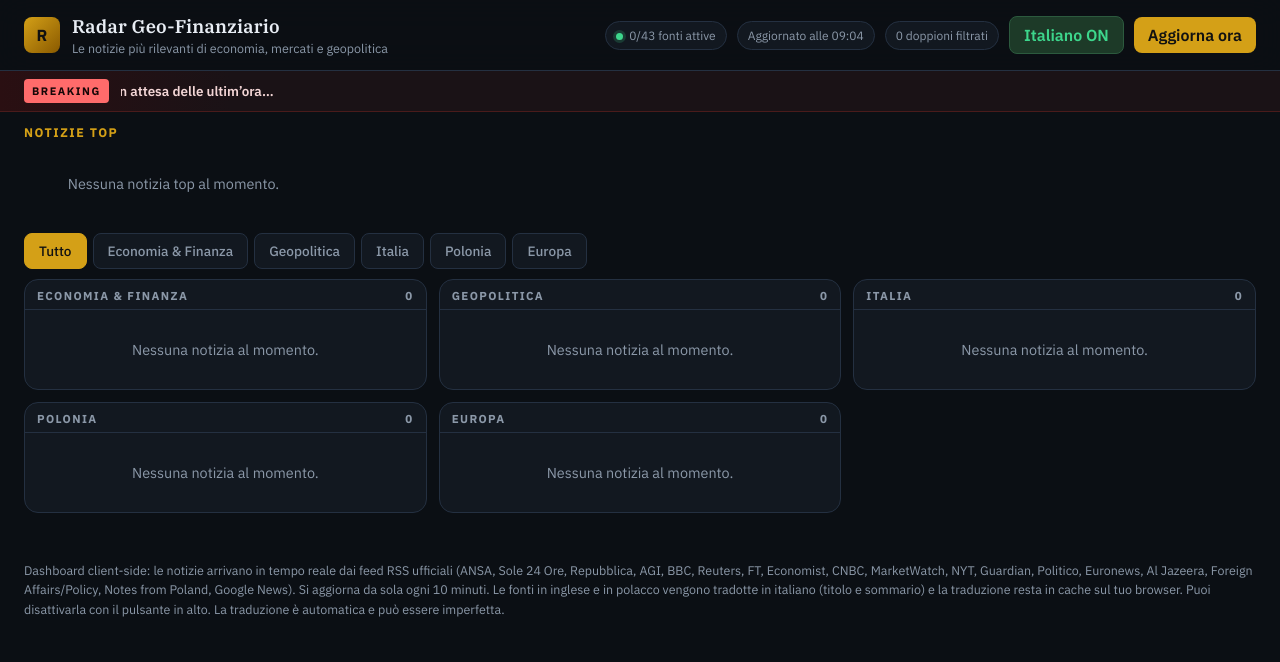
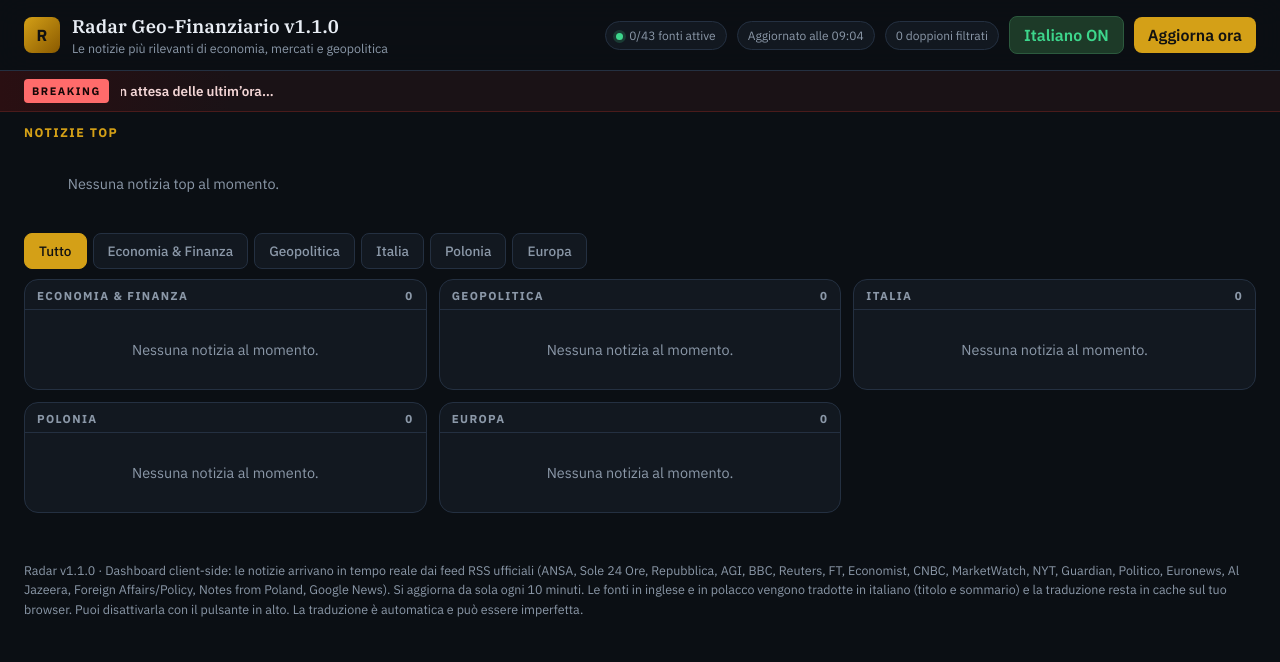
Before and after one commit to mn3monix/news, a plain HTML site: page index.html in a window 1280 px wide. Drawn offline with Linux system fonts and the light colour scheme; no server answers.

Commit message:
Add favicon and version 1.1.0

```diff
--- a/index.html
+++ b/index.html
@@ -4,6 +4,9 @@
   <meta charset="UTF-8" />
   <meta name="viewport" content="width=device-width, initial-scale=1" />
   <title>Radar · Economia, Finanza, Geopolitica</title>
+  <meta name="theme-color" content="#0b0f14" />
+  <link rel="icon" href="favicon.svg" type="image/svg+xml" />
+  <link rel="apple-touch-icon" href="favicon.svg" />
   <link rel="preconnect" href="https://fonts.googleapis.com" />
   <link rel="preconnect" href="https://fonts.gstatic.com" crossorigin />
   <link href="https://fonts.googleapis.com/css2?family=IBM+Plex+Sans:wght@400;500;600;700&family=IBM+Plex+Serif:wght@500;600&display=swap" rel="stylesheet" />
@@ -15,7 +18,7 @@
       <div class="brand">
         <div class="logo">R</div>
         <div>
-          <h1>Radar Geo-Finanziario</h1>
+          <h1>Radar Geo-Finanziario <span class="ver" title="Versione dashboard">v1.1.0</span></h1>
           <p>Le notizie più rilevanti di economia, mercati e geopolitica</p>
         </div>
       </div>
@@ -75,6 +78,7 @@
     </div>
   </main>
   <footer>
+    Radar v1.1.0 ·
     Dashboard client-side: le notizie arrivano in tempo reale dai feed RSS ufficiali
     (ANSA, Sole 24 Ore, Repubblica, AGI, BBC, Reuters, FT, Economist, CNBC, MarketWatch, NYT, Guardian, Politico, Euronews, Al Jazeera, Foreign Affairs/Policy, Notes from Poland, Google News).
     Si aggiorna da sola ogni 10 minuti. Le fonti in inglese e in polacco vengono tradotte in italiano
```
Also changed, not shown: favicon.svg (added), 1 other file.
